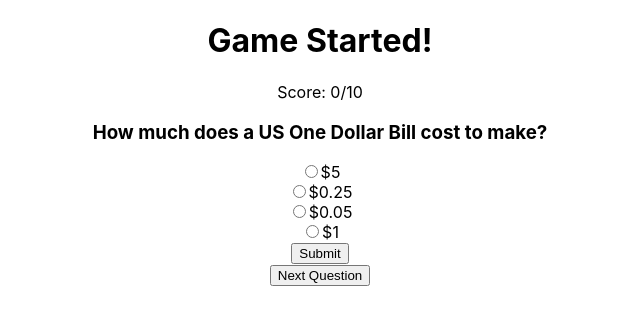
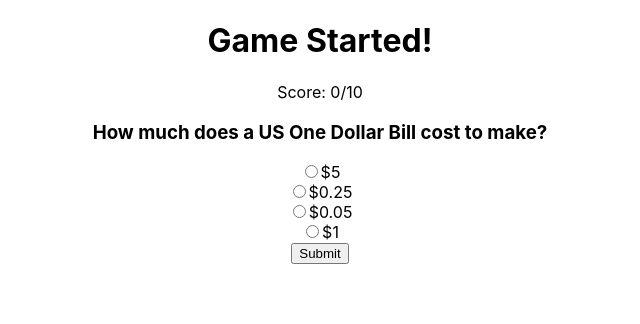
Before and after one commit to tbriany/tandem_trivia, a React (Create React App) app in the folder trivia_game/: page / in a window 1280 px wide. Both pictures are taken after a click on the button "Start Game". Shown: the top 324 px of the page, without its empty margins (320-960 px from the left). Built offline with nearby package versions, Linux system fonts and the light colour scheme.

Commit message:
checks if answer was submitted before showing next question

```diff
--- a/trivia_game/src/Components/Game.jsx
+++ b/trivia_game/src/Components/Game.jsx
@@ -9,6 +9,7 @@ function Game() {
     const [currQindex, setCurrQindex] = useState(0)
     const [currQ, setCurrQ] = useState(tenQuestions[currQindex])
     const [score, setScore] = useState(0)
+    const [questionAnswered, setQuestionAnswered] = useState(false)
 
 
     const getNextQuestion = () => {
@@ -26,8 +27,13 @@ function Game() {
                 correct={currQ.correct}
                 score={score}
                 setScore={setScore}
+                questionAnswered={questionAnswered}
+                setQuestionAnswered={setQuestionAnswered}
             />
-            <button onClick={getNextQuestion}>Next Question</button>
+            {questionAnswered
+                ? <button onClick={getNextQuestion}>Next Question</button>
+                : <></>
+            }
         </div>
     );
 }
--- a/trivia_game/src/Components/Question.jsx
+++ b/trivia_game/src/Components/Question.jsx
@@ -4,14 +4,15 @@ import '../App.css'
 
 function Question(props) {
 
-    const { question, correct, incorrect, score, setScore} = props
+    const { question, correct, incorrect, score, setScore, questionAnswered, setQuestionAnswered } = props
     const [answers, setAnswers] = useState([])
     const [selectedAnswer, setSelectedAnswer] = useState("")
 
 
     useEffect(() => {
         setAnswers([...incorrect, correct].sort(() => 0.5 - Math.random()))
-    }, [incorrect, correct])
+        setQuestionAnswered(false)
+    }, [incorrect, correct, setQuestionAnswered])
 
 
     const listenToBtn = (event) => {
@@ -23,6 +24,7 @@ function Question(props) {
         if (selectedAnswer === correct) {
             setScore(score + 1)
         }
+        setQuestionAnswered(true)
     }
 
 
@@ -30,7 +32,7 @@ function Question(props) {
         return (
             <div key={answer}>
                 <label>
-                <input type="radio" onClick={listenToBtn} name="chosenAnswer" value={answer} />
+                    <input type="radio" onClick={listenToBtn} name="chosenAnswer" value={answer} />
                     {answer}
                 </label>
             </div>
@@ -42,7 +44,11 @@ function Question(props) {
             <h3>{question}</h3>
             <form onSubmit={listenToForm} >
                 {answerArr}
-                <button>Submit</button>
+                {
+                    !questionAnswered
+                        ? <button>Submit</button>
+                        : <></>
+                }
             </form>
         </div>
     );
```
